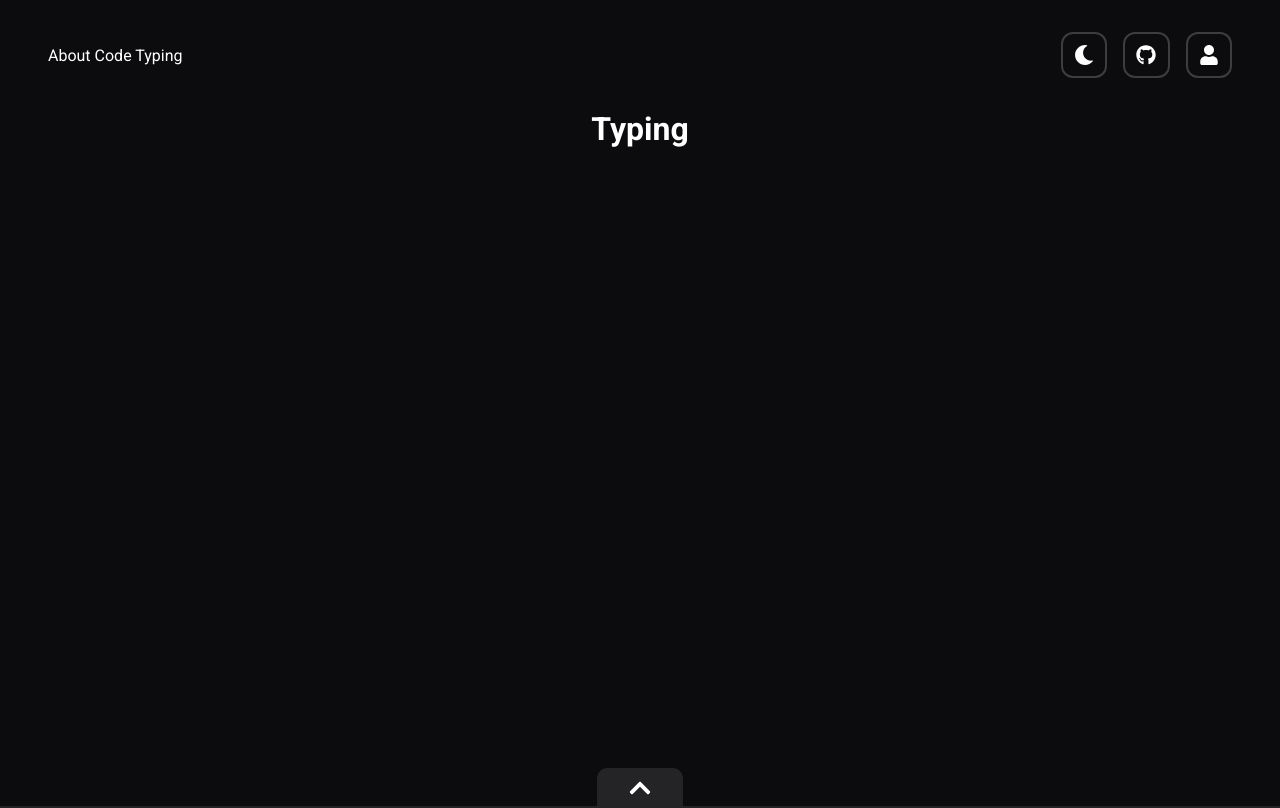
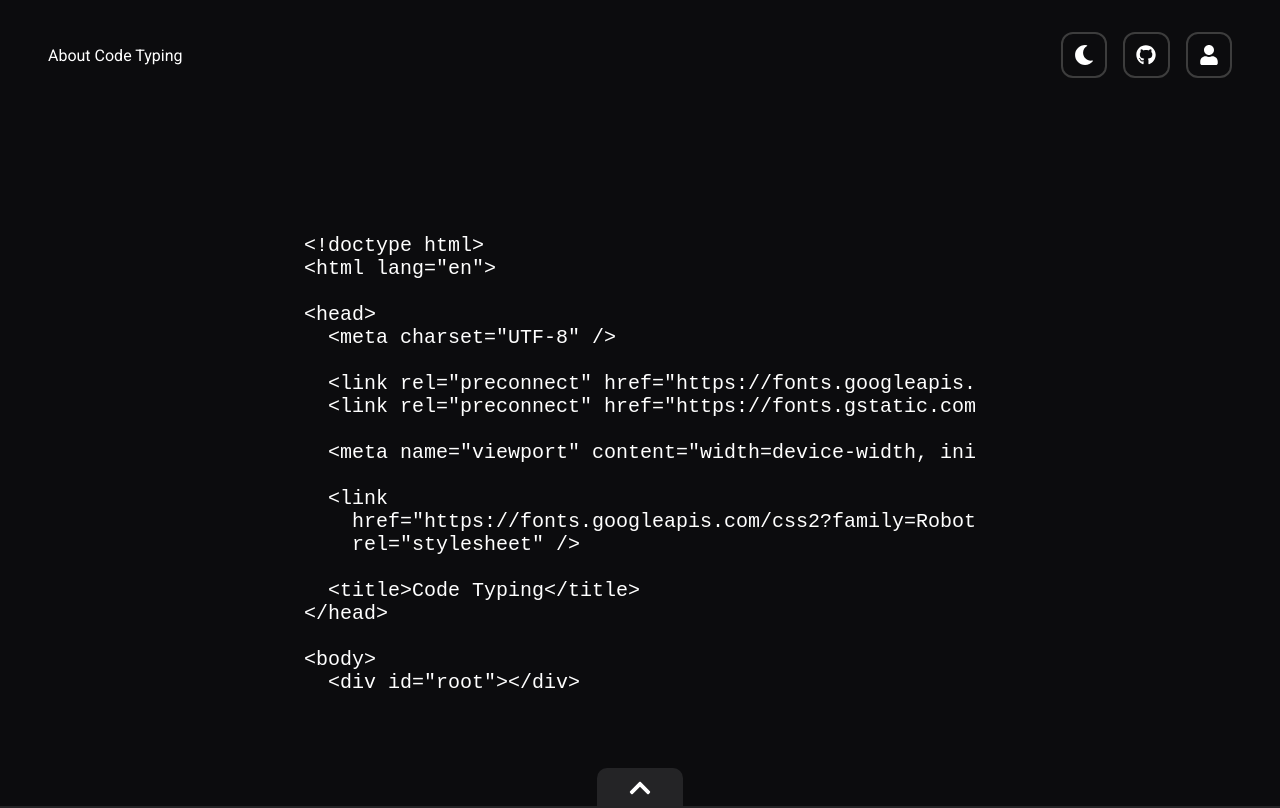
Before and after one commit to Washington-coder/code-typing, a React (Vite) app in the folder frontend/: page / in a window 1280 px wide. Shown: the top 808 px of the page. Built offline with nearby package versions, Linux system fonts and the light colour scheme.

Commit message:
feat: code typing container

```diff
--- /dev/null
+++ b/frontend/src/pages/Typing/codeExample.ts
@@ -0,0 +1,26 @@
+export const codeExample = `
+<!doctype html>
+<html lang="en">
+
+<head>
+  <meta charset="UTF-8" />
+
+  <link rel="preconnect" href="https://fonts.googleapis.com" />
+  <link rel="preconnect" href="https://fonts.gstatic.com" crossorigin />
+
+  <meta name="viewport" content="width=device-width, initial-scale=1.0" />
+
+  <link
+    href="https://fonts.googleapis.com/css2?family=Roboto+Mono:ital,wght@0,100..700;1,100..700&family=Roboto:wght@400;700&display=swap"
+    rel="stylesheet" />
+
+  <title>Code Typing</title>
+</head>
+
+<body>
+  <div id="root"></div>
+  <script type="module" src="/src/main.tsx"></script>
+</body>
+
+</html>
+`
--- a/frontend/src/pages/Typing/index.tsx
+++ b/frontend/src/pages/Typing/index.tsx
@@ -3,6 +3,7 @@
   KeyboardLineContainer,
   KeyboardContainer,
   KeyboardContainerUp,
+  CodeContainer
 } from "./styles";
 import {
   WINDOWS_KEYBOARD_DATA_FIFTH_LINE,
@@ -12,6 +13,7 @@
   WINDOWS_KEYBOARD_DATA_SIXTH_LINE,
   WINDOWS_KEYBOARD_DATA_THIRD_LINE
 } from "./windowsKeyboardData";
+import { codeExample } from './codeExample'
 import { KeyboardItem } from "../../components/KeyboardItem";
 import { FaChevronUp } from "react-icons/fa";
 import { useState } from "react";
@@ -38,7 +40,9 @@
 
   return (
     <PageContainer>
-      <h1>Typing</h1>
+      <CodeContainer>
+        <pre>{codeExample}</pre>
+      </CodeContainer>
       <KeyboardContainer isVisible={isKeyboardVisible} >
         <KeyboardContainerUp onClick={() => setIsKeyboardVisible(!isKeyboardVisible)}>
           <span>
--- a/frontend/src/pages/Typing/styles.ts
+++ b/frontend/src/pages/Typing/styles.ts
@@ -3,10 +3,30 @@
 export const PageContainer = styled.div`
     display: flex;
     flex-direction: column;
+    justify-content: center;
     align-items: center;
 
     width: 100%;
     height: 100vh;
+`;
+
+export const CodeContainer = styled.main`
+    display: flex;
+    justify-content: center;
+    align-items: center;
+    margin-bottom: 7.5rem;
+
+    width: 60%;
+    max-height: 60vh;
+    overflow-y: auto;
+
+    pre {
+        font-size: x-large;
+        margin: 3rem;
+        margin-top: 9rem;
+        overflow-x: auto;
+        overflow-y: auto;
+    }
 `;
 
 export const KeyboardContainer = styled.div<{
```
